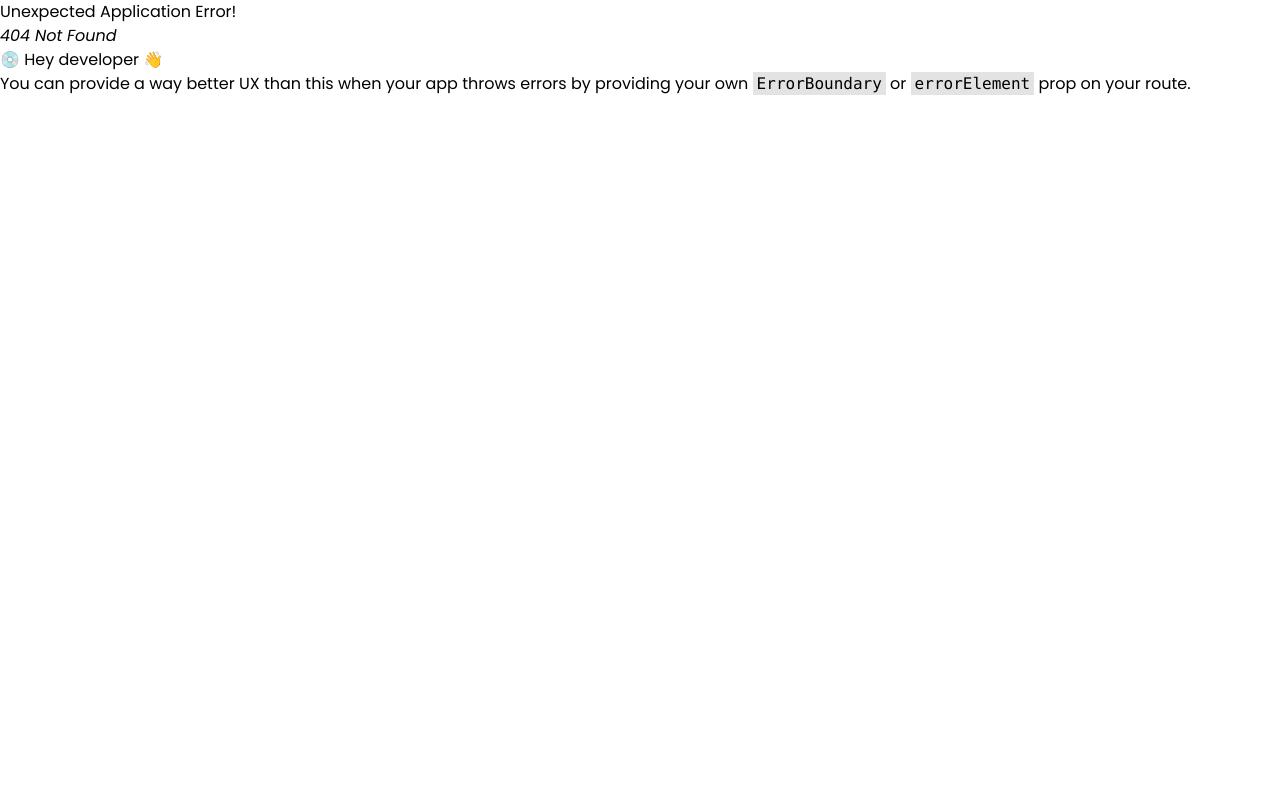
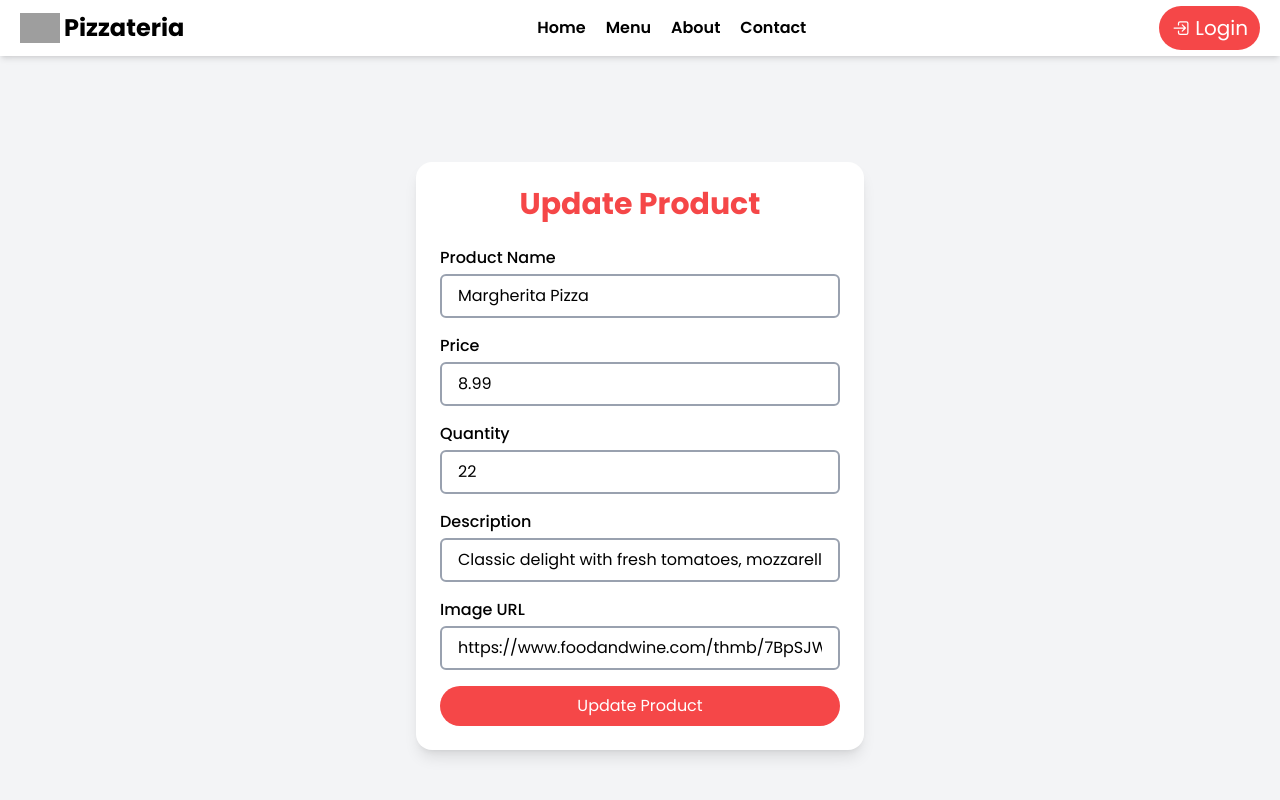
Before and after one commit to Morshedkhondokar/pizzateria-food, a React (Vite) app: page /product/1 in a window 1280 px wide. Before the commit this address had no page. Shown: the top 800 px of the page. Built offline with nearby package versions, Linux system fonts and the light colour scheme; grey boxes are pictures that could not be loaded.

Commit message:
allProduct, updateProduct and addProduct page done

```diff
--- a/public/pizzas.json
+++ b/public/pizzas.json
@@ -5,7 +5,8 @@
     "price": 8.99,
     "description": "Classic delight with fresh tomatoes, mozzarella cheese, and basil leaves.",
     "img": "https://www.foodandwine.com/thmb/7BpSJWDh1s-2M2ooRPHoy07apq4=/1500x0/filters:no_upscale():max_bytes(150000):strip_icc()/mozzarella-pizza-margherita-FT-RECIPE0621-11fa41ceb1a5465d9036a23da87dd3d4.jpg",
-    "rating": 4.5
+    "rating": 4.5,
+    "quantity": 22
   },
   {
     "id": 2,
@@ -13,7 +14,8 @@
     "price": 10.99,
     "description": "Loaded with pepperoni slices, mozzarella cheese, and tomato sauce.",
     "img": "https://encrypted-tbn0.gstatic.com/images?q=tbn:ANd9GcRTNsNIry85mm2lX9vVGUGjbjCBgmEeeQCz7g&s",
-    "rating": 4.7
+    "rating": 4.7,
+    "quantity": 32
   },
   {
     "id": 3,
@@ -21,7 +23,8 @@
     "price": 11.49,
     "description": "Grilled chicken with smoky BBQ sauce, red onions, and mozzarella.",
     "img": "https://www.scrumdiddlyumptious.com/wp-content/uploads/sites/9/2025/07/sc-bbq-chicken-pizza.jpeg",
-    "rating": 4.6
+    "rating": 4.6,
+    "quantity": 12
   },
   {
     "id": 4,
@@ -29,6 +32,7 @@
     "price": 9.49,
     "description": "Topped with bell peppers, olives, onions, mushrooms, and mozzarella.",
     "img": "https://www.cottagedelight.co.uk/wp-content/uploads/2022/04/Veggie-Supreme-Tomato-Red-Pepper-Pizza-Topper.jpg",
-    "rating": 4.3
+    "rating": 4.3,
+    "quantity": 34
   }
 ]
--- /dev/null
+++ b/src/pages/AddProduct.jsx
@@ -0,0 +1,47 @@
+import { useState } from "react";
+import { useNavigate } from "react-router";
+
+const AddProduct = () => {
+  const navigate = useNavigate();
+  const [product, setProduct] = useState({
+    name: "",
+    price: "",
+    quantity: "",
+    description: "",
+    image: "",
+  });
+
+  console.log(product)
+
+  const handleChange = (e) => {
+    const { name, value } = e.target;
+    setProduct({ ...product, [name]: value });
+  };
+
+  const handleSubmit = (e) => {
+    e.preventDefault();
+    fetch("http://localhost:5000/products", {
+      method: "POST",
+      headers: { "Content-Type": "application/json" },
+      body: JSON.stringify(product),
+    }).then(() => navigate("/"));
+  };
+
+  return (
+    <div className="min-h-screen bg-gray-100 flex justify-center items-center py-10">
+      <div className="w-full max-w-md bg-white p-6 rounded-2xl shadow-lg">
+        <h2 className="text-3xl font-bold text-center text-[#F54748] mb-6">Add Product</h2>
+        <form onSubmit={handleSubmit} className="space-y-4">
+          <input type="text" name="name" value={product.name} onChange={handleChange} placeholder="Name" className="w-full border-2 border-gray-400 px-4 py-2 rounded-md focus:border-[#F54748]" required />
+          <input type="number" name="price" value={product.price} onChange={handleChange} placeholder="Price" className="w-full border-2 border-gray-400 px-4 py-2 rounded-md focus:border-[#F54748]" required />
+          <input type="number" name="quantity" value={product.quantity} onChange={handleChange} placeholder="Quantity" className="w-full border-2 border-gray-400 px-4 py-2 rounded-md focus:border-[#F54748]" required />
+          <input type="text" name="description" value={product.description} onChange={handleChange} placeholder="Description" className="w-full border-2 border-gray-400 px-4 py-2 rounded-md focus:border-[#F54748]" />
+          <input type="text" name="image" value={product.image} onChange={handleChange} placeholder="Image URL" className="w-full border-2 border-gray-400 px-4 py-2 rounded-md focus:border-[#F54748]" />
+          <button type="submit" className="w-full bg-[#F54748] text-white py-2 rounded-full">Add Product</button>
+        </form>
+      </div>
+    </div>
+  );
+};
+
+export default AddProduct;
--- /dev/null
+++ b/src/pages/AllProducts.jsx
@@ -0,0 +1,83 @@
+import { useEffect, useState } from "react";
+import { Link } from "react-router";
+import { FaPlus, FaMinusCircle, FaPlusCircle, FaStar } from "react-icons/fa";
+
+const AllProducts = () => {
+  const [products, setProducts] = useState([]);
+
+  useEffect(() => {
+    // Fetch all products (এখন json থেকে, পরে backend এ হবে)
+    fetch("pizzas.json")
+      .then((res) => res.json())
+      .then((data) => {
+        setProducts(data);
+      });
+  }, []);
+
+  return (
+    <div className="min-h-screen bg-gray-100 py-10 flex flex-col items-center">
+      <h2 className="text-3xl font-bold text-[#F54748] mb-6">All Products</h2>
+
+      <Link
+        to="/add"
+        className="mb-6 px-4 py-2 bg-[#F54748] text-white rounded-full"
+      >
+        Add New Product
+      </Link>
+
+      {/* grid layout */}
+      <div className="grid grid-cols-1 sm:grid-cols-2 lg:grid-cols-3 gap-6">
+        {products.map((pizza) => (
+          <div
+            key={pizza.id}
+            className="w-[300px] shadow-lg rounded-xl overflow-hidden bg-white"
+          >
+            {/* image section */}
+            <div className="relative h-[200px]">
+              <img
+                src={pizza.img}
+                alt={pizza.name}
+                className="w-full h-full object-cover"
+              />
+              {/* quantity section */}
+            </div>
+
+            {/* content section */}
+            <div className="px-5 pb-5">
+              <h3 className="text-xl font-bold mt-3">{pizza.name}</h3>
+              <p className="text-gray-600">{pizza.description}</p>
+              <p className="text-[#F54748] ">Quantity: {pizza.quantity}</p>
+
+              {/* price and rating */}
+              <div className="flex justify-between items-center">
+                <p className="text-[#F54748] text-xl font-bold mt-2">
+                 Price: ${pizza.price}
+                </p>
+                <p className="flex gap-2 items-center">
+                  {pizza.rating} <FaStar className="text-amber-500 text-xl" />
+                </p>
+
+              </div>
+
+              {/* view/edit button */}
+
+                <div>
+                    <Link
+                to={`/product/${pizza.id}`}
+                className="mt-3 inline-block px-3 py-1 bg-[#F54748] text-white rounded-md"
+              >
+                 Edit
+              </Link>
+
+              <button className="mt-3 cursor-pointer ml-2.5 inline-block px-3 py-1 bg-[#F54748] text-white rounded-md">Delete</button>
+                </div>
+
+            </div>
+          </div>
+        ))}
+      </div>
+    </div>
+  );
+};
+
+export default AllProducts;
--- /dev/null
+++ b/src/pages/UpdateProduct.jsx
@@ -0,0 +1,141 @@
+import { useEffect, useState } from "react";
+import { useParams, useNavigate } from "react-router";
+
+const UpdateProduct = () => {
+  const { id } = useParams();
+  const navigate = useNavigate();
+  const [product, setProduct] = useState({
+    name: "",
+    price: "",
+    quantity: "",
+    description: "",
+    image: "",
+  });
+
+  useEffect(() => {
+    // এখন pizzas.json থেকে data নিচ্ছি (public ফোল্ডার থেকে)
+    fetch(`/pizzas.json`)
+      .then((res) => res.json())
+      .then((data) => {
+        const found = data.find((item) => item.id == id);
+        if (found) setProduct(found);
+      });
+
+    // ❌ পরে backend connect হলে এইটা ব্যবহার করবে
+    /*
+    fetch(`http://localhost:5000/products/${id}`)
+      .then((res) => res.json())
+      .then((data) => setProduct(data));
+    */
+  }, [id]);
+
+  const handleChange = (e) => {
+    const { name, value } = e.target;
+    setProduct({ ...product, [name]: value });
+  };
+
+  const handleSubmit = (e) => {
+    e.preventDefault();
+
+    // ❌ এখন backend নাই তাই comment করে রাখো
+    /*
+    fetch(`http://localhost:5000/products/${id}`, {
+      method: "PUT",
+      headers: { "Content-Type": "application/json" },
+      body: JSON.stringify(product),
+    }).then(() => navigate(`/allProducts`));
+    */
+
+    // ✅ UI check করার জন্য শুধু navigate করছি
+    navigate("/allProducts");
+  };
+
+  return (
+    <div className="min-h-screen bg-gray-100 flex justify-center items-center py-10">
+      <div className="w-full max-w-md bg-white p-6 rounded-2xl shadow-lg">
+        <h2 className="text-3xl font-bold text-center text-[#F54748] mb-6">
+          Update Product
+        </h2>
+        <form onSubmit={handleSubmit} className="space-y-4">
+
+          {/* Name */}
+          <div>
+            <label className="block mb-1 font-medium">Product Name</label>
+            <input
+              type="text"
+              name="name"
+              value={product.name || ""}
+              onChange={handleChange}
+              placeholder="Enter product name"
+              className="w-full border-2 border-gray-400 px-4 py-2 rounded-md focus:border-[#F54748]"
+              required
+            />
+          </div>
+
+          {/* Price */}
+          <div>
+            <label className="block mb-1 font-medium">Price</label>
+            <input
+              type="number"
+              name="price"
+              value={product.price || ""}
+              onChange={handleChange}
+              placeholder="Enter price"
+              className="w-full border-2 border-gray-400 px-4 py-2 rounded-md focus:border-[#F54748]"
+              required
+            />
+          </div>
+
+          {/* Quantity */}
+          <div>
+            <label className="block mb-1 font-medium">Quantity</label>
+            <input
+              type="number"
+              name="quantity"
+              value={product.quantity || ""}
+              onChange={handleChange}
+              placeholder="Enter quantity"
+              className="w-full border-2 border-gray-400 px-4 py-2 rounded-md focus:border-[#F54748]"
+              required
+            />
+          </div>
+
+          {/* Description */}
+          <div>
+            <label className="block mb-1 font-medium">Description</label>
+            <input
+              type="text"
+              name="description"
+              value={product.description || ""}
+              onChange={handleChange}
+              placeholder="Enter description"
+              className="w-full border-2 border-gray-400 px-4 py-2 rounded-md focus:border-[#F54748]"
+            />
+          </div>
+
+          {/* Image URL */}
+          <div>
+            <label className="block mb-1 font-medium">Image URL</label>
+            <input
+              type="text"
+              name="image"
+              value={product.img || ""}
+              onChange={handleChange}
+              placeholder="Enter image url"
+              className="w-full border-2 border-gray-400 px-4 py-2 rounded-md focus:border-[#F54748]"
+            />
+          </div>
+
+          <button
+            type="submit"
+            className="w-full bg-[#F54748] text-white py-2 rounded-full"
+          >
+            Update Product
+          </button>
+        </form>
+      </div>
+    </div>
+  );
+};
+
+export default UpdateProduct;
```
Also changed, not shown: src/main.jsx (+15 -0 lines).
